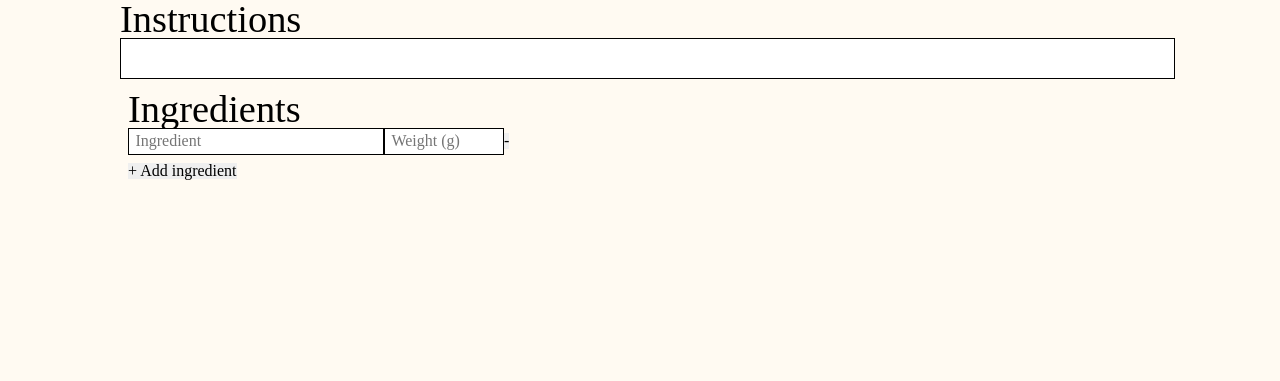
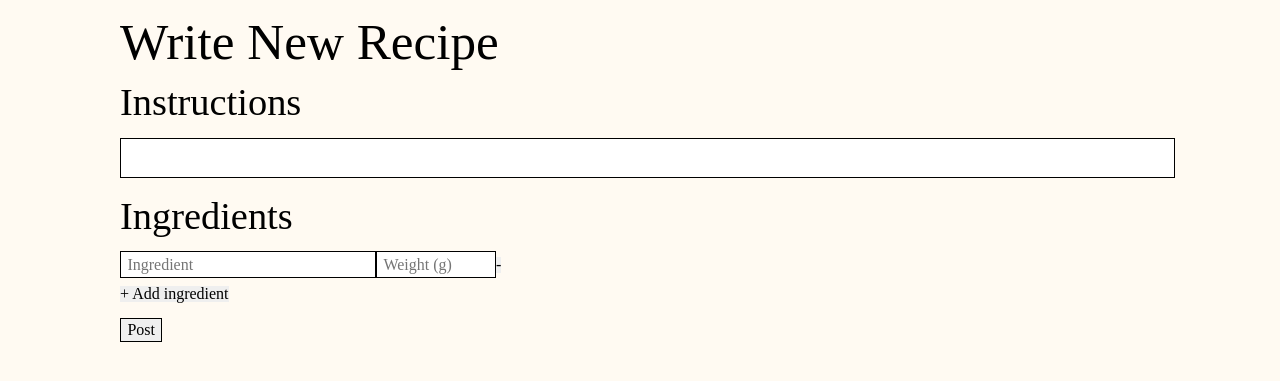
Before and after one commit to im-speed/e-tjanster-recept, a PHP site: page /writeRecipe.php in a window 1280 px wide. Shown: the top 381 px of the page. Run offline with PHP 8.4, Linux system fonts and the light colour scheme.

Commit message:
Gav alla inputs name-taggar så att de går att posta

```diff
--- a/CSS/base.css
+++ b/CSS/base.css
@@ -14,6 +14,10 @@ textarea {
     border: solid 1px black;
 }
 
+h1 {
+    font-size: 3.2rem;
+}
+
 h2 {
     font-size: 2.4rem;
 }
--- a/CSS/components/ingredientsList.css
+++ b/CSS/components/ingredientsList.css
@@ -1,7 +1,3 @@
-.ingredients {
-    padding: 0.5rem;
-}
-
 .ingredients-list {
     display: flex;
     flex-direction: column;
--- a/CSS/index.css
+++ b/CSS/index.css
@@ -3,10 +3,10 @@
 @import url("reset.css") layer(reset);
 @import url("base.css") layer(base);
 @import url("components/index.css") layer(components);
-/* @import url("utilities/index.css") layer(utilities); */
+@import url("utilities/index.css") layer(utilities);
 /* @import url("overrides.css") layer(overrides); */
 
-.montserrat-regular{
+.montserrat-regular {
     font-family: "Montserrat", sans-serif;
     font-optical-sizing: auto;
     font-weight: normal;
@@ -26,14 +26,14 @@
     background-color: blanchedalmond;
 }
 
-#btn_container{
+#btn_container {
     display: flex;
     flex-direction: row;
     justify-content: space-between;
     width: 50rem;
 }
 
-.flexCenter  {
+.flexCenter {
     display: flex;
     align-items: center;
     justify-content: center;
@@ -47,7 +47,7 @@ body {
     background-color: rgb(255, 250, 242);
 }
 
-#food_row_container{
+#food_row_container {
     display: flex;
     flex-direction: column;
     gap: 4rem;
--- /dev/null
+++ b/CSS/utilities/index.css
@@ -0,0 +1 @@
+@import url("margins.css");
--- /dev/null
+++ b/CSS/utilities/margins.css
@@ -0,0 +1,4 @@
+.my-1 {
+    margin-top: 1rem;
+    margin-bottom: 1rem;
+}
--- a/js/writeRecipe/ingredientSelect.js
+++ b/js/writeRecipe/ingredientSelect.js
@@ -34,9 +34,10 @@ function listIngredients(container, ingredients, searchBar) {
     });
 }
 
-export default function createIngredientSelect() {
+export default function createIngredientSelect(name) {
     const searchBar = createNode("input", {
         className: "ingredients-search",
+        name,
         type: "search",
         placeholder: "Ingredient",
     });
--- a/writeRecipe.php
+++ b/writeRecipe.php
@@ -9,20 +9,25 @@
 </head>
 
 <body>
+    <script type="module" src="js/writeRecipe/index.js"></script>
+    <script type="module" src="js/textareaAuto.js"></script>
+
     <main class="content">
-        <script type="module" src="js/writeRecipe/index.js"></script>
-        <script type="module" src="js/textareaAuto.js"></script>
+        <form action="postRecipe.php" method="post">
+            <h1 class="my-1">Write New Recipe</h1>
+            <h2 class="my-1">Instructions</h2>
+            <textarea id="instructions" class="textarea-auto" name="instructions"></textarea>
 
-        <div>
-            <h2>Instructions</h2>
-            <textarea name="instructions" id="instructions" class="textarea-auto"></textarea>
-        </div>
+            <h2 class="my-1">Ingredients</h2>
+            <div>
+                <div id="ingredients-list" class="ingredients-list"></div>
+                <button id="add-ingredient" class="button" type="button">+ Add ingredient</button>
+            </div>
 
-        <div class="ingredients">
-            <h2>Ingredients</h2>
-            <div id="ingredients-list" class="ingredients-list"></div>
-            <button id="add-ingredient" class="button">+ Add ingredient</button>
-        </div>
+            <div class="my-1">
+                <input class="button" type="submit" value="Post">
+            </div>
+        </form>
     </main>
 </body>
 
```
Also changed, not shown: js/writeRecipe/index.js (+33 -11 lines).
